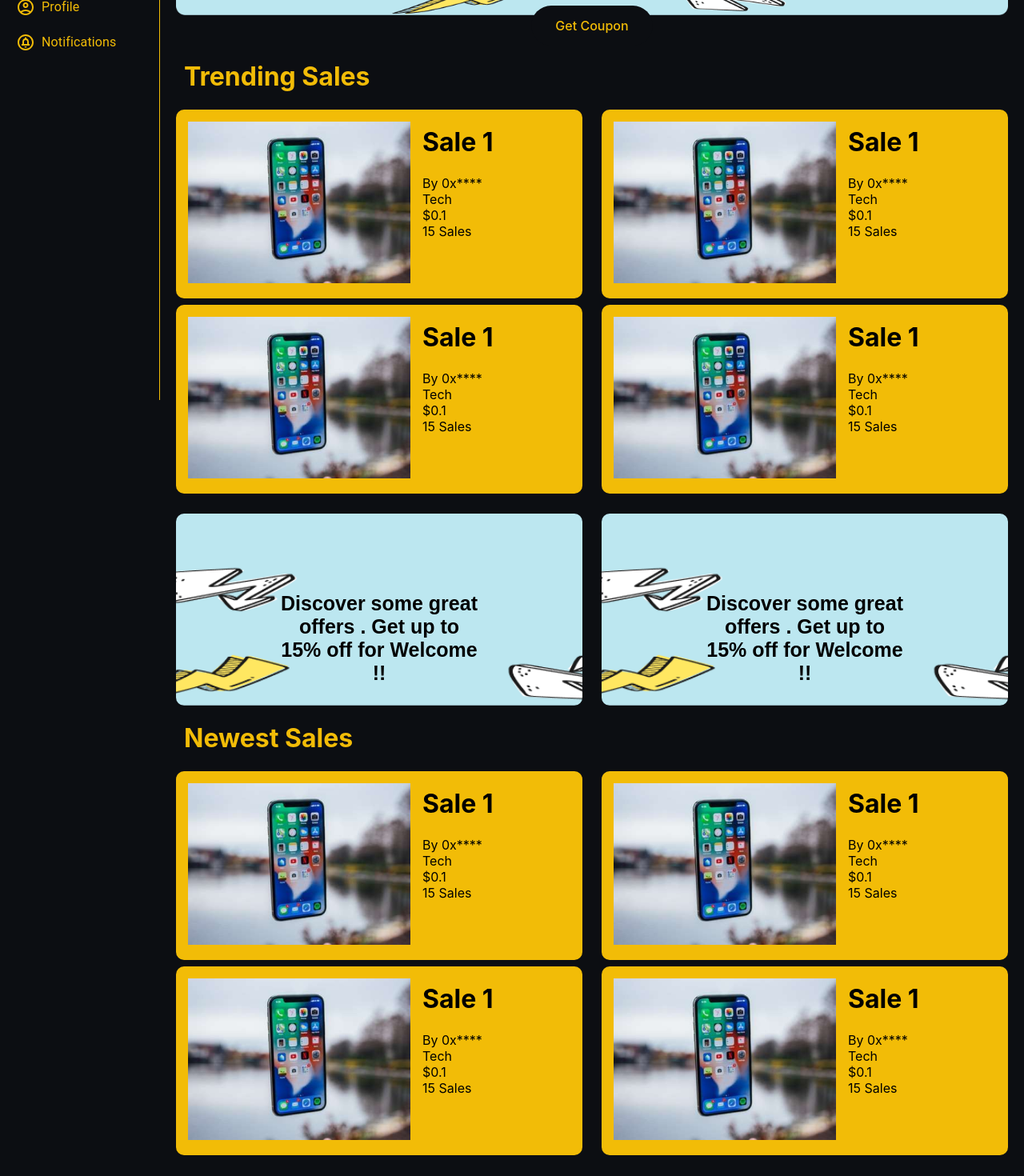
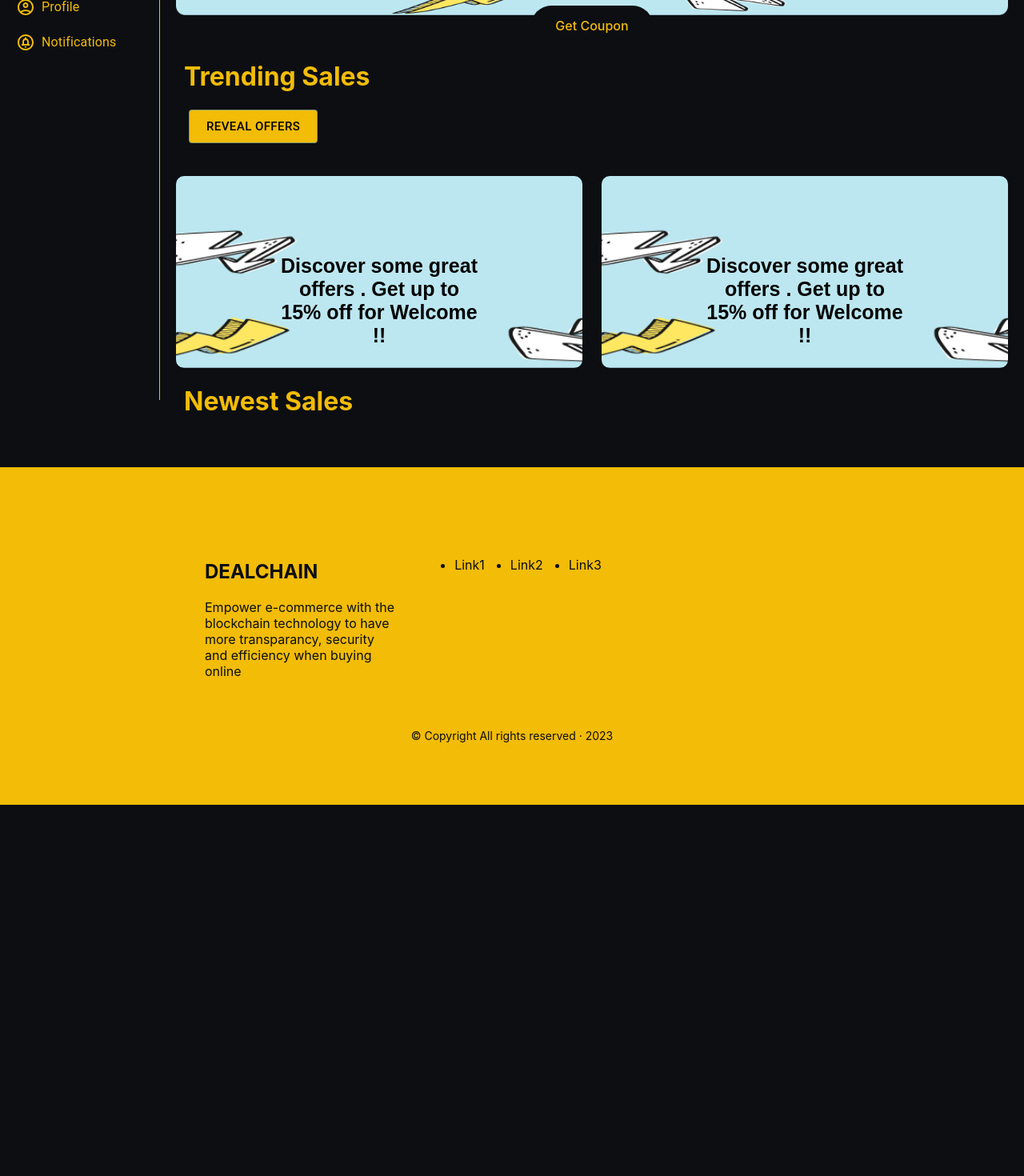
Before and after one commit to writetoyan/bnb-hackaton-zero2hero, a Next.js app in the folder client/: page /app in a window 1280 px wide. Shown: the part 300-1770 px from the top of the page at 80% size. After the commit the page ends 1306 px from the top, so only its background shows below. Built offline with nearby package versions, Linux system fonts and the light colour scheme.

Commit message:
products

```diff
--- a/client/components/Navbar.js
+++ b/client/components/Navbar.js
@@ -11,7 +11,9 @@ export default function Navbar() {
     <Box sx={{ flexGrow: 1 }}>
       <AppBar position="fixed" style={{ 'background': '#F2BC07', 'color':'#0C0E12'}}>
         <Toolbar>
-            <Typography variant="h6" component="div" > DEALCHAIN </Typography>
+            <Typography variant="h6" component="div" >
+              <Link href='/app/'> DEALCHAIN </Link>
+            </Typography>
             <Typography variant="h6" sx={{ paddingLeft: 8, paddingRight: 3}}>
               <Link href='/app/create'> Create Product </Link>
             </Typography>
--- a/client/components/Product.js
+++ b/client/components/Product.js
@@ -4,8 +4,44 @@ import Typography from '@mui/material/Typography';
 import { useEffect, useState } from 'react';
 import { ethers } from 'ethers';
 import Button from '@mui/material/Button';
+import * as productJson from '../pages/utils/Product.json'
 
-export default function Product({contract}) {
+export default function Product({factoryContract, company, name, price, index}) {
+
+  const [producContract, setProductContract] = useState();
+  const [quantitySold, setQuantitySold] = useState();
+  const [showDetail, setShowDetail] = useState(false);
+  const [treshold, setTreshold] = useState();
+
+ const updateInfo = async (e) => {
+  e.preventDefault();
+  setShowDetail(true)
+   try {
+     getContract(index);
+     setQuantitySold((await producContract.quantitySold()).toString());
+     const struct = await producContract.productInfo();
+     setTreshold((ethers.utils.formatEther((struct.quantityTreshold).toString())));
+   } catch (error) {
+     console.error(error);
+   }
+ }
+
+  const getContract = async (index) => {
+    try {
+    const productABI = productJson.abi;
+    const provider = new ethers.providers.Web3Provider(ethereum);
+    const signer = provider.getSigner();
+    const productAddress = await factoryContract.products(index);
+    setProductContract(new ethers.Contract(
+      productAddress,
+      productABI,
+      signer
+    ));
+    } catch (error) {
+    console.log(error);
+    }
+  }
+
 
   return (
     <div>
@@ -15,11 +51,17 @@ export default function Product({contract}) {
             <img src='/assets/product.png' className={styles.productImg} />
           </Grid>
           <Grid item styles={{ 'margin-left': '5px' }} >
-            <h1 className={styles.productName}>Sale 1</h1>
-            <div className={styles.createdBy}>By 0x****</div>
-            <div className={styles.category}>Tech</div>
-            <div className={styles.price}>$0.1</div>
-            <div className={styles.saleQuantity}>15 Sales</div>
+            <h1 className={styles.productName}>{name}</h1>
+            <div className={styles.createdBy}>By {company}</div>
+            <div className={styles.price}>Discounted price: {price} BNB</div>
+            <Button onClick={updateInfo}>Update details of the sells</Button>
+            {showDetail ?
+              <>
+                <div className={styles.saleQuantity}>Quantity sold: {quantitySold}</div>
+                <div className={styles.saleQuantity}>Quantity treshold: {treshold}</div>
+              </>
+              : <div></div>}
+
           </Grid>
         </Grid>
       </a>
--- a/client/components/create/create-product.js
+++ b/client/components/create/create-product.js
@@ -40,7 +40,7 @@ export default function ProposeCreate({factoryContract}) {
                 ethers.utils.parseEther(marketPrice),
                 ethers.utils.parseEther(discountedPrice),
                 ethers.utils.parseEther(quantityTreshold),
-                endDate
+                ethers.utils.parseEther(endDate)
             )
             console.log(createProductTx)
             setCompanyAddress(""),
--- a/client/components/propose/propose-create.js
+++ b/client/components/propose/propose-create.js
@@ -69,7 +69,7 @@ export default function ProposeCreate({factoryContract}) {
     const acceptHandler = async () => {
         try {
             await getContract(id);
-            await preProductContract.acceptCreateProductOffer(marketPrice, quantityTreshold, endDate);
+            await preProductContract.acceptCreateProductOffer(ethers.utils.parseEther(marketPrice), ethers.utils.parseEther(quantityTreshold), ethers.utils.parseEther(endDate));
             setId("");
             setMarketPrice("");
             setQuantityTreshold("");
@@ -100,7 +100,7 @@ export default function ProposeCreate({factoryContract}) {
                     <CardContent sx={{textAlign: 'center' }}>
                         <TextField sx={{margin: 2}} label="Company Wallet Address" variant="outlined" value={companyAddress} onChange={handleCompanyAddress}/>
                         <TextField sx={{margin: 2}} label="Product Name" variant="outlined" value={productName} onChange={handleProductName}/>
-                        <TextField sx={{margin: 2}} label="Query Price" variant="outlined" value={queryPrice} onChange={handleQueryPrice}/>
+                        <TextField sx={{margin: 2}} label="Query Price BNB" variant="outlined" value={queryPrice} onChange={handleQueryPrice}/>
                         <Button sx={{background: '#F2BC07', ":hover": {bgcolor: "#F2BC07"}, color: 'black', marginTop: 3, marginLeft: 2}} variant='outlined' size="large" onClick={proposeHandle}>Propose</Button>
                     </CardContent>
                 </Card>
@@ -116,7 +116,7 @@ export default function ProposeCreate({factoryContract}) {
                         <Button sx={{background: '#F2BC07', ":hover": {bgcolor: "#F2BC07"}, color: 'black', marginTop: 3, marginLeft: 2}} variant='outlined' onClick={checkHandler}>CHECK INTEREST</Button>
                     </CardContent>
                     <CardContent sx={{mx: 4}}>
-                        <TextField sx={{margin: 2}} size='small' label="Original market price" variant="filled" value={marketPrice} onChange={handleMarketPrice}/>
+                        <TextField sx={{margin: 2}} size='small' label="Original market price BNB" variant="filled" value={marketPrice} onChange={handleMarketPrice}/>
                         <TextField sx={{margin: 2}} size='small' label="Quantity treshold" variant="filled" value={quantityTreshold} onChange={handleQuantityTreshold}/>
                         <TextField sx={{margin: 2}} size='small' label="End date in unix time" variant="filled" value={endDate} onChange={handleEndDate}/>
                         <Button sx={{background: '#F2BC07', ":hover": {bgcolor: "#F2BC07"}, color: 'black', marginTop: 3, marginLeft: 2}} variant='outlined' onClick={acceptHandler}>CREATE</Button>
--- a/client/components/propose/propose-tables.js
+++ b/client/components/propose/propose-tables.js
@@ -15,8 +15,8 @@ import * as preProductJson from '../../pages/utils/PreProduct.json';
 
 const StyledTableCell = styled(TableCell)(({ theme }) => ({
   [`&.${tableCellClasses.head}`]: {
-    backgroundColor: theme.palette.info.light,
-    color: theme.palette.common.white,
+    backgroundColor: '#F2BC07',
+    color: theme.palette.common.black,
   },
   [`&.${tableCellClasses.body}`]: {
     fontSize: 14,
@@ -100,7 +100,7 @@ export default function ProposeTables({factoryContract}) {
               </StyledTableCell>
               <StyledTableCell align="right">{event.company}</StyledTableCell>
               <StyledTableCell align="right">{ethers.utils.parseBytes32String(event.productName)}</StyledTableCell>
-              <StyledTableCell align="right">{ethers.utils.formatEther(event.queryPrice)}</StyledTableCell>
+              <StyledTableCell align="right">{ethers.utils.formatEther(event.queryPrice)} BNB </StyledTableCell>
               <StyledTableCell align="right">
                 <Button onClick={() => handleConfirmInterest(index)}> Confirm interest </Button>
               </StyledTableCell>
--- a/client/pages/app/create/index.js
+++ b/client/pages/app/create/index.js
@@ -16,7 +16,7 @@ export default function Create() {
             const { ethereum } = window;
             if (ethereum) {
                 try {
-                    const factoryAddress = "0x5FFf9c7cBe4476B1981D54B90AfaB3d94DA6Ae05";
+                    const factoryAddress = "0x63840a264045f5F87eC18dB64353990D67b225c7";
                     const factoryABI = factoryJson.abi;
                     provider = new ethers.providers.Web3Provider(ethereum);
                     signer = provider.getSigner();
--- a/client/pages/app/index.js
+++ b/client/pages/app/index.js
@@ -9,6 +9,7 @@ import { useEffect, useState } from 'react';
 import { ethers } from 'ethers';
 import * as factoryJson from '../utils/ProductFactory.json';
 import Layout from '../../components/Layout';
+import Button from '@mui/material/Button'
 
 const Item = styled(Paper)(({ theme }) => ({
   backgroundColor: theme.palette.mode === 'dark' ? '#1A2027' : '#fff',
@@ -19,7 +20,9 @@ const Item = styled(Paper)(({ theme }) => ({
 }));
 
 export default function Home() {
+
   const [factoryContract, setFactoryContract] = useState();
+  const [productCreated, setProductCreated] = useState([])
   let provider;
 
   useEffect(() => {
@@ -27,7 +30,7 @@ export default function Home() {
       const { ethereum } = window;
       if (ethereum) {
         try {
-          const factoryAddress = "0x1B4933dc0803388F28852875C1b678d476BE598E";
+          const factoryAddress = "0x63840a264045f5F87eC18dB64353990D67b225c7";
           const factoryABI = factoryJson.abi;
           provider = new ethers.providers.Web3Provider(ethereum);
           const signer = provider.getSigner();
@@ -44,25 +47,44 @@ export default function Home() {
     initContract();
   }, [])
 
+  const getProductCreated = async () => {
+    let filter = await factoryContract.filters.NewProductCreated();
+    let events = await factoryContract.queryFilter(filter);
+    events.forEach((event) => {
+      setProductCreated(prevArray => [...prevArray, event.args])
+      console.log(productCreated)
+    });
+  }
+
+  const handleTrendingSales = async () => {
+    getProductCreated();
+    // const getProduct = await factoryContract.products();
+    // console.log(productCreated)
+  }
+
   return (
     <div style={{ 'margin-left' : '220px', 'margin-top' : '115px', 'margin-right' : '20px'}}>
       <BannerCoupon />
+
       <div className={styles.trendingSaleList}>
-        <h1 className={styles.h1}>Trending Sales</h1>
+        <div>
+        <h1 className={styles.h1} >Trending Sales</h1>
+        <Button onClick={handleTrendingSales} sx={{background: '#F2BC07', ":hover": {bgcolor: "#F2BC07"}, color: 'black', marginBottom: 3, marginLeft: 2}} variant='outlined' size="large">REVEAL OFFERS</Button>
+
+        </div>
         <div className={styles.trendingSales}>
           <Grid container rowSpacing={1} columnSpacing={{ xs: 1, sm: 2, md: 3 }}>
-            <Grid item xs={6}>
-              <Product contract={factoryContract} />
-            </Grid>
-            <Grid item xs={6}>
-              <Product />
-            </Grid>
-            <Grid item xs={6}>
-              <Product />
-            </Grid>
-            <Grid item xs={6}>
-              <Product />
-            </Grid>
+            {productCreated.map((product, index) => (
+              <Grid item xs={6} key={index}>
+                <Product
+                  factoryContract={factoryContract}
+                  company={product.company}
+                  name={ethers.utils.parseBytes32String(product.name)}
+                  price={ethers.utils.formatEther(product.price)}
+                  index={index}
+                />
+              </Grid>
+            ))}
           </Grid>
         </div>
       </div>
@@ -80,18 +102,6 @@ export default function Home() {
         <h1 className={styles.h1}>Newest Sales</h1>
         <div className={styles.trendingSales}>
           <Grid container rowSpacing={1} columnSpacing={{ xs: 1, sm: 2, md: 3 }}>
-            <Grid item xs={6}>
-              <Product />
-            </Grid>
-            <Grid item xs={6}>
-              <Product />
-            </Grid>
-            <Grid item xs={6}>
-              <Product />
-            </Grid>
-            <Grid item xs={6}>
-              <Product />
-            </Grid>
           </Grid>
         </div>
       </div>
--- a/client/pages/app/propose/index.js
+++ b/client/pages/app/propose/index.js
@@ -17,7 +17,7 @@ export default function Propose() {
             const { ethereum } = window;
             if (ethereum) {
                 try {
-                    const factoryAddress = "0x5FFf9c7cBe4476B1981D54B90AfaB3d94DA6Ae05";
+                    const factoryAddress = "0x63840a264045f5F87eC18dB64353990D67b225c7";
                     const factoryABI = factoryJson.abi;
                     provider = new ethers.providers.Web3Provider(ethereum);
                     signer = provider.getSigner();
--- a/client/styles/product.module.css
+++ b/client/styles/product.module.css
@@ -12,7 +12,8 @@
 }
 
 .createdBy {
-
+  padding: 5px;
+  margin-bottom: 3px;
 }
 
 .category {
@@ -20,9 +21,9 @@
 }
 
 .price {
-
+  padding: 5px;
 }
 
 .saleQuantity {
-
+  padding: 5px;
 }
```
Also changed, not shown: client/pages/utils/ProductFactory.json (+9 -3 lines).
